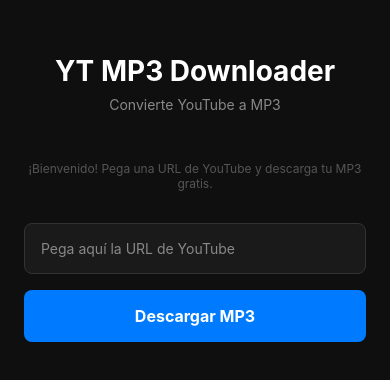
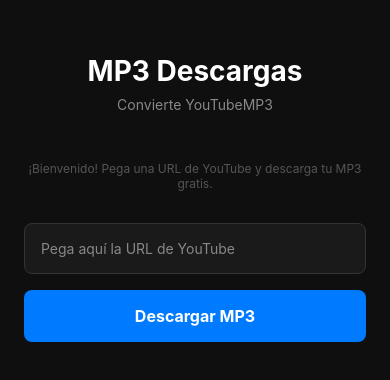
Before and after one commit to chrispam123/yt-mp3-apk, a React Native app: screen / in a window 390 px wide. Shown: the part 224-604 px from the top of the page. Built offline with nearby package versions, Linux system fonts and the light colour scheme; no server answers.

Commit message:
feat: update title

```diff
--- a/src/components/DownloadScreen.js
+++ b/src/components/DownloadScreen.js
@@ -92,8 +92,8 @@
     <View style={styles.container}>
 
       {/* Título */}
-      <Text style={styles.title}>YT MP3 Downloader</Text>
-      <Text style={styles.subtitle}>Convierte YouTube a MP3</Text>
+      <Text style={styles.title}>MP3 Descargas</Text>
+      <Text style={styles.subtitle}>Convierte YouTubeMP3</Text>
       <Text style={styles.welcome}>¡Bienvenido! Pega una URL de YouTube y descarga tu MP3 gratis.</Text>
 
       {/* Estado: idle */}
```
